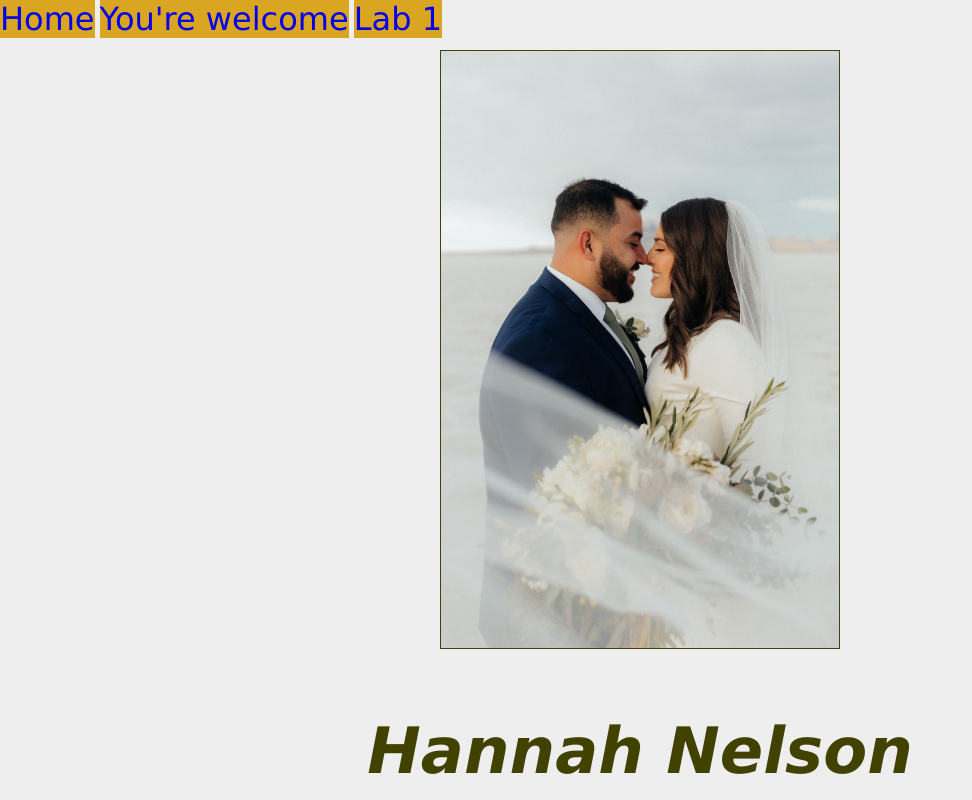
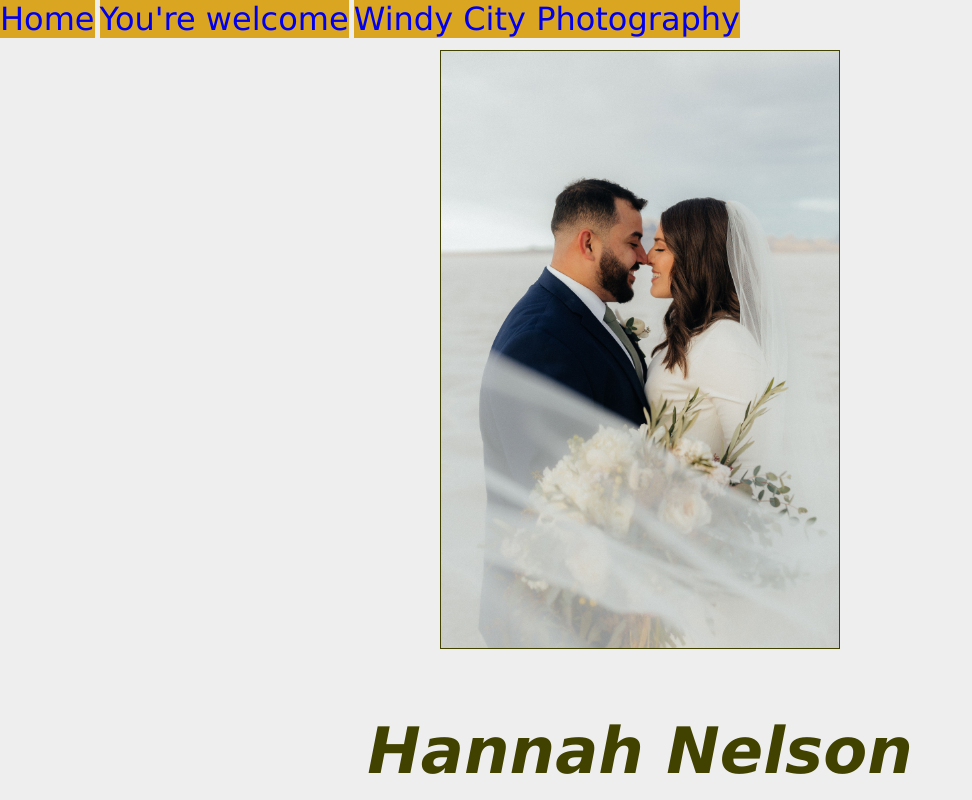
Before and after one commit to nelsonhk/CS260Portfolio, a plain HTML site: page index.html in a window 1280 px wide. Shown: the top 800 px of the page, without its empty margins (0-972 px from the left). Drawn offline with Linux system fonts and the light colour scheme.

Commit message:
Update Windy City Photography

```diff
--- a/index.html
+++ b/index.html
@@ -8,7 +8,7 @@
 	<ul class = 'menu'>
 		<li class='menuelement'><a href="http://hannahknelson.digital/">Home</a></li>
   		<li class='menuelement'><a href="https://www.youtube.com/watch?v=3z2j6F8fZII">You're welcome</a></li>
-  		<li class='menuelement'><a href="http://lab1.hannahknelson.digital/">Lab 1</a></li>
+		<li class='menuelement'><a href="http://wcphotography.hannahknelson.digital/">Windy City Photography</a></li>
 	</ul>
 	<div class = 'center'> <img id='image' src = 'HannahSebastian_AshlynStottPhotography-45.jpg'/> </div>
 	<h1 class='header'> Hannah Nelson </h1>
```
